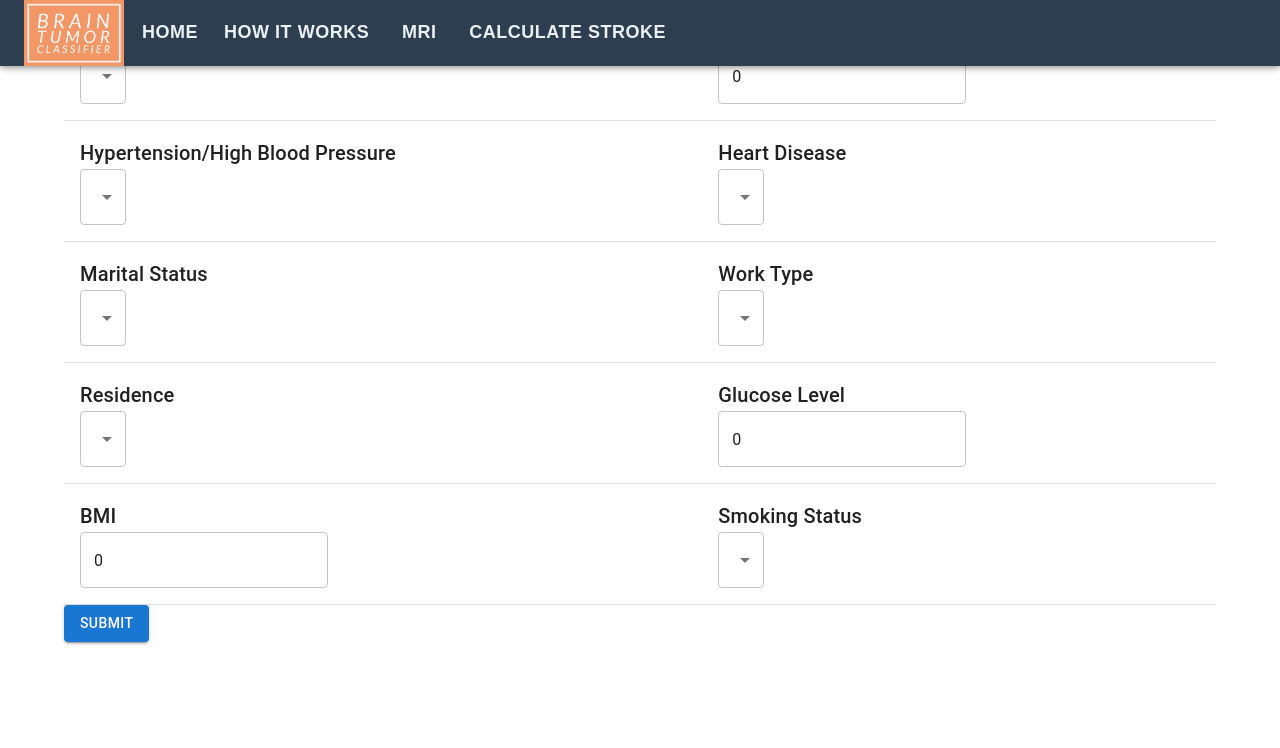
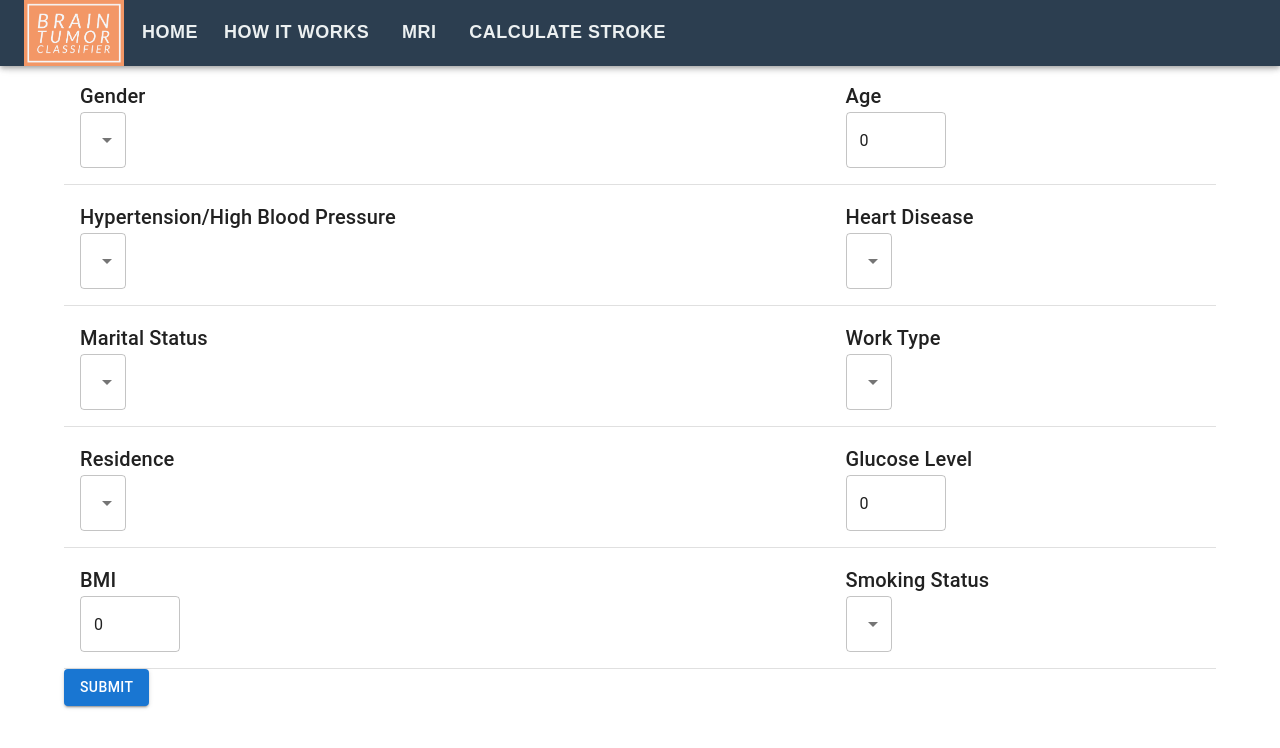
Before and after one commit to Hansong92/React_Captston, a React (Create React App) app: page /StrokeCal in a window 1280 px wide. Shown: the top 748 px of the page. Built offline with nearby package versions, Linux system fonts and the light colour scheme.

Commit message:
Update StrokeCal.js

```diff
--- a/src/pages/StrokeCal.js
+++ b/src/pages/StrokeCal.js
@@ -36,7 +36,7 @@ const StrokeCal = () => {
         flexDirection: 'column',
         display: 'grid',
         margin: 'auto',
-        marginTop: '0px',
+        marginTop: '64px',
       }}
     >
       <form onSubmit={handleSubmit}>
@@ -63,6 +63,7 @@ const StrokeCal = () => {
                   placeholder="Enter Age"
                   value={formData.age}
                   onChange={handleChange}
+                  sx={{ width: '100px' }}
                 />
               </TableCell>
             </TableRow>
@@ -143,6 +144,7 @@ const StrokeCal = () => {
                   step="0.01"
                   value={formData.glucoseLevel}
                   onChange={handleChange}
+                  sx={{ width: '100px' }}
                 />
               </TableCell>
             </TableRow>
@@ -156,6 +158,7 @@ const StrokeCal = () => {
                   step="0.1"
                   value={formData.bmi}
                   onChange={handleChange}
+                  sx={{ width: '100px' }}
                 />
               </TableCell>
               <TableCell>
```
